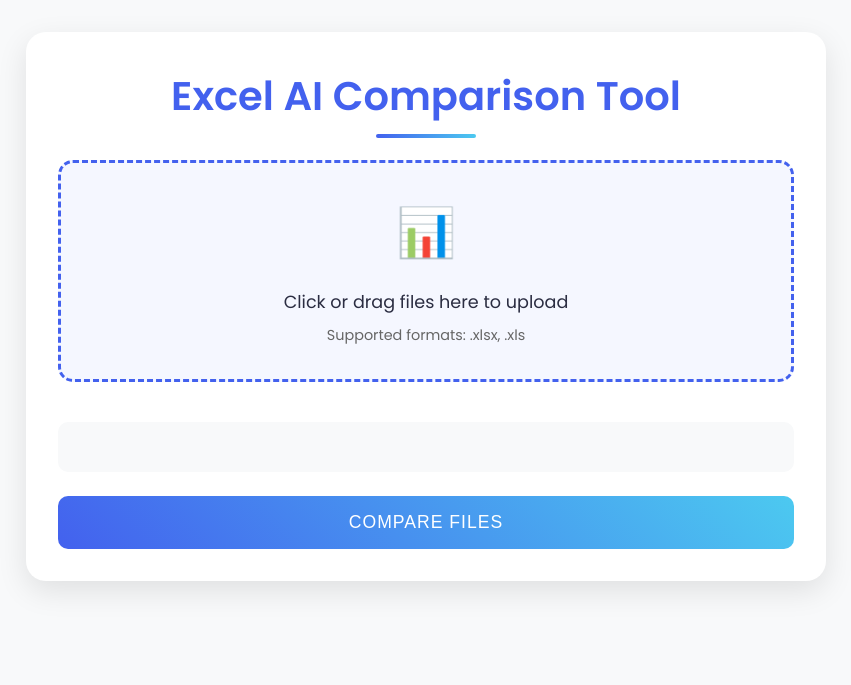
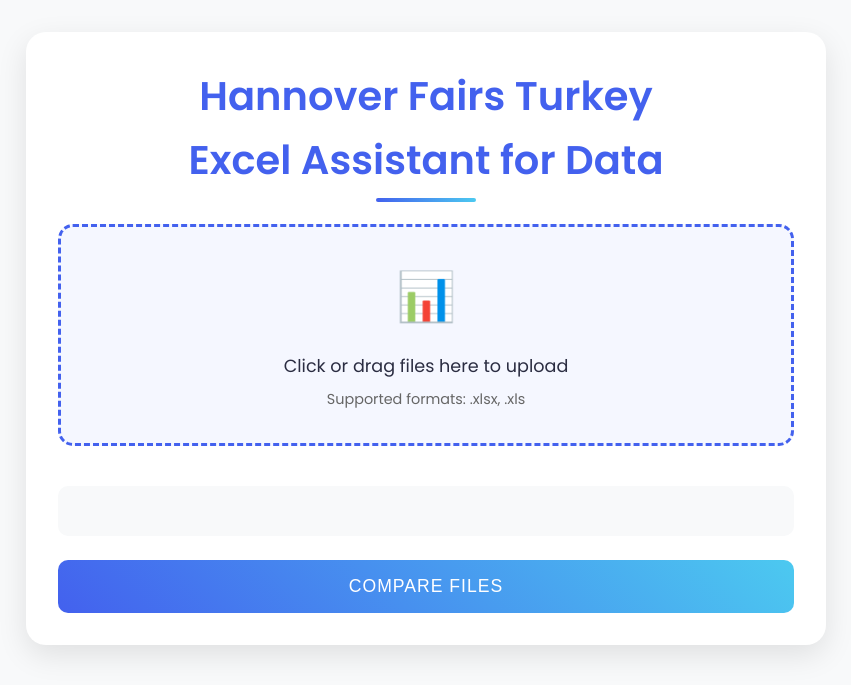
Before and after one commit to barancaki/ExNova, a Flask app: page / in a window 1280 px wide. Shown: the top 685 px of the page, without its empty margins (214-1065 px from the left). Run offline with Flask 3, Linux system fonts and the light colour scheme.

Commit message:
New Interface update v0.0.01

```diff
--- a/templates/index.html
+++ b/templates/index.html
@@ -3,7 +3,7 @@
 <head>
     <meta charset="UTF-8">
     <meta name="viewport" content="width=device-width, initial-scale=1.0">
-    <title>Excel AI Comparison Tool</title>
+    <title>Hannover Fairs Turkey Excel Assistant for Data</title>
     <link href="https://fonts.googleapis.com/css2?family=Poppins:wght@400;500;600&display=swap" rel="stylesheet">
     <style>
         :root {
@@ -257,7 +257,7 @@
 </head>
 <body>
     <div class="container">
-        <h1>Excel AI Comparison Tool</h1>
+        <h1>Hannover Fairs Turkey<br>Excel Assistant for Data</h1>
         <form class="upload-form" action="/upload" method="post" enctype="multipart/form-data">
             <div class="file-input-container" id="drop-zone" onclick="triggerFileInput()">
                 <div class="upload-icon">📊</div>
```
